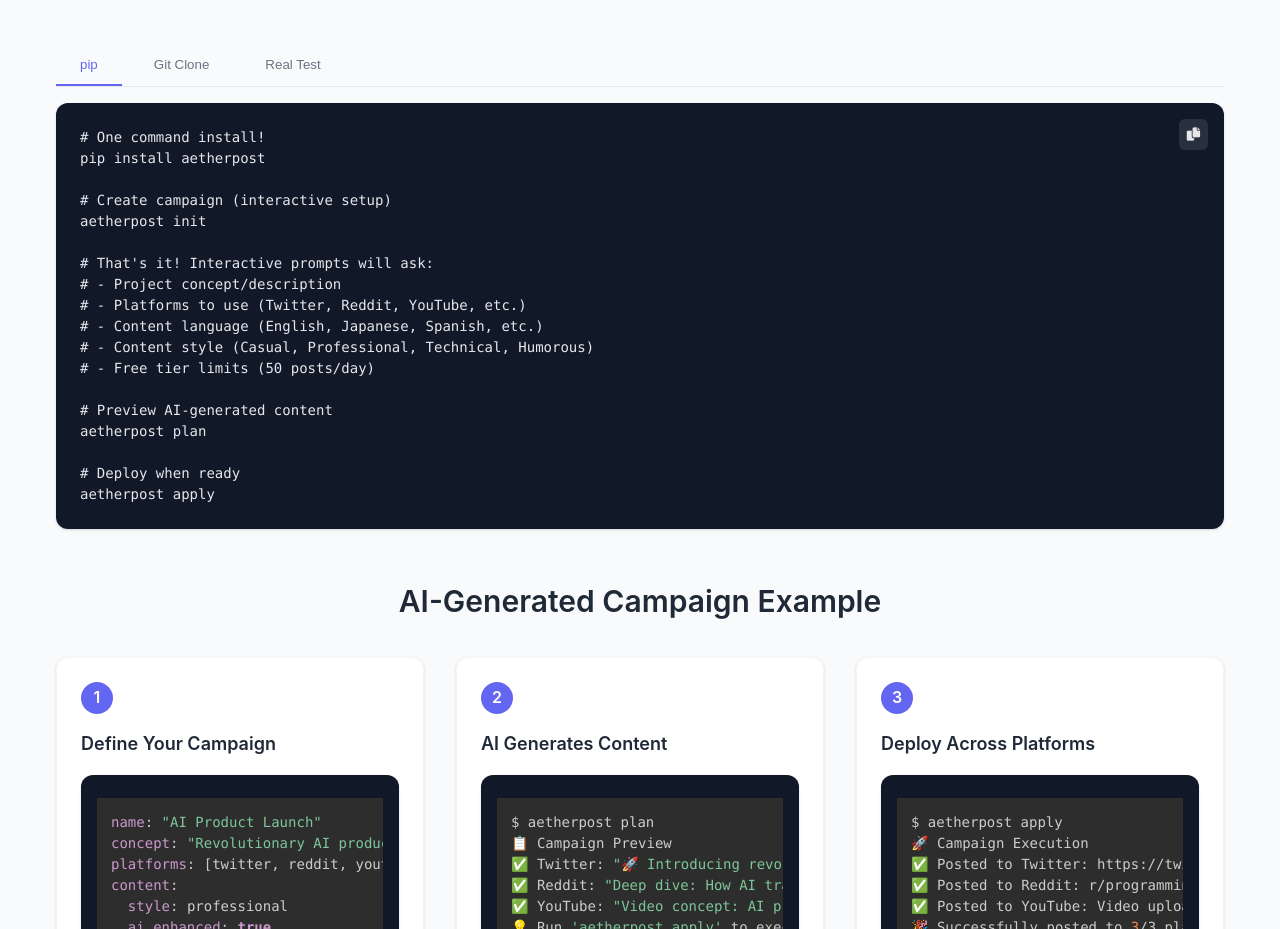
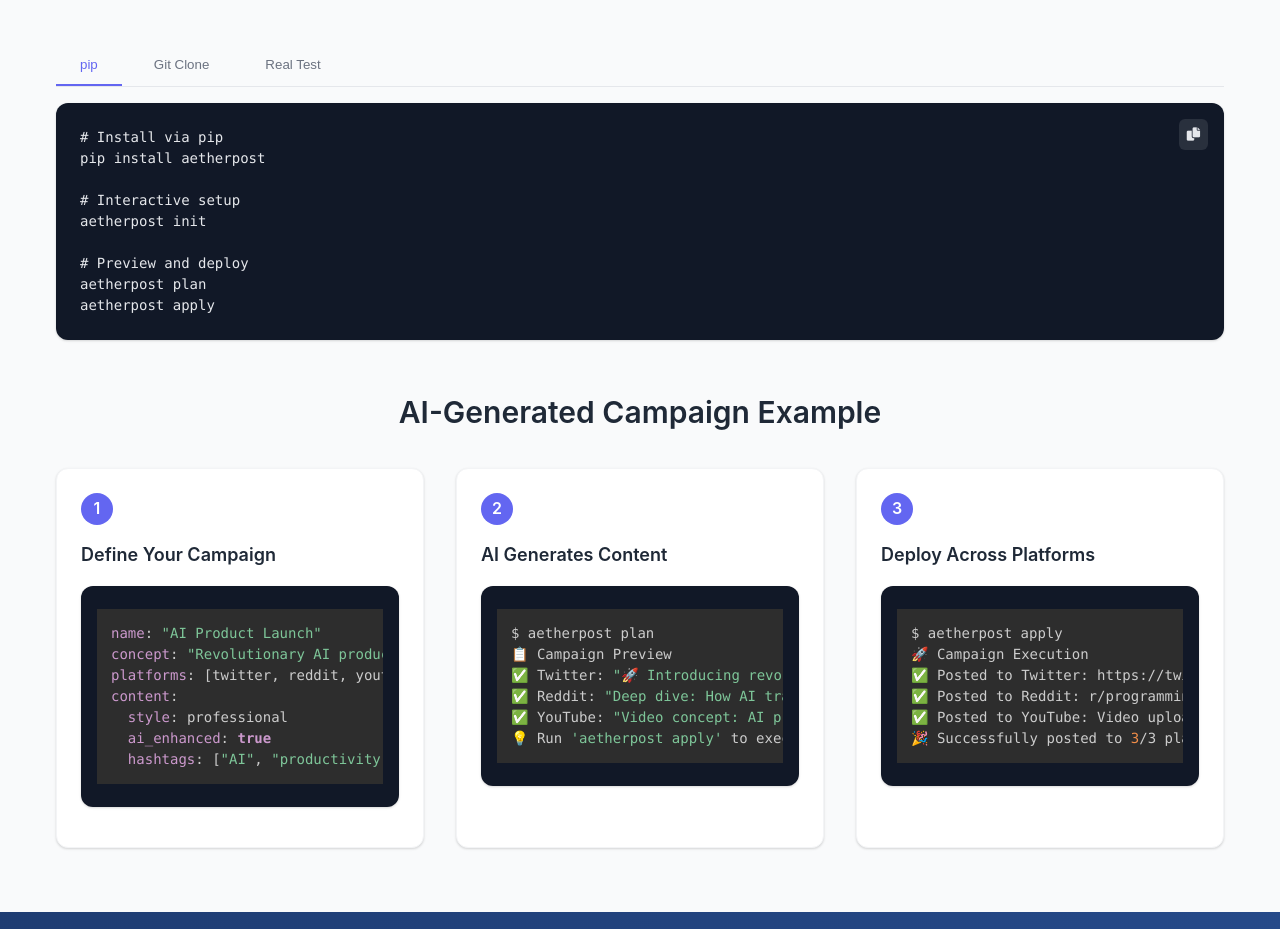
Before and after one commit to fununnn/aetherpost, a website: page docs-site/index.html in a window 1280 px wide. Shown: the part 949-1878 px from the top of the page. Drawn offline with nearby package versions, Linux system fonts and the light colour scheme.

Commit message:
Fix documentation consistency - unify pip and git clone quick start complexity

```diff
--- a/docs-site/index.html
+++ b/docs-site/index.html
@@ -91,23 +91,14 @@
                             <button class="copy-btn" onclick="copyCode('pip-install')">
                                 <i class="fas fa-copy"></i>
                             </button>
-                            <pre><code id="pip-install"># One command install!
+                            <pre><code id="pip-install"># Install via pip
 pip install aetherpost
 
-# Create campaign (interactive setup)
+# Interactive setup
 aetherpost init
 
-# That's it! Interactive prompts will ask:
-# - Project concept/description
-# - Platforms to use (Twitter, Reddit, YouTube, etc.)
-# - Content language (English, Japanese, Spanish, etc.)
-# - Content style (Casual, Professional, Technical, Humorous)
-# - Free tier limits (50 posts/day)
-
-# Preview AI-generated content
+# Preview and deploy
 aetherpost plan
-
-# Deploy when ready
 aetherpost apply</code></pre>
                         </div>
                     </div>
@@ -117,13 +108,16 @@
                             <button class="copy-btn" onclick="copyCode('git-install')">
                                 <i class="fas fa-copy"></i>
                             </button>
-                            <pre><code id="git-install"># Clone the repository
+                            <pre><code id="git-install"># Clone repository
 git clone https://github.com/fununnn/aetherpost.git
 cd aetherpost
 
-# Interactive setup with prompts
+# Interactive setup
 aetherpost init
-# No dependencies to install - works immediately!</code></pre>
+
+# Preview and deploy
+aetherpost plan
+aetherpost apply</code></pre>
                         </div>
                     </div>
 
```
Also changed, not shown: README.md.
